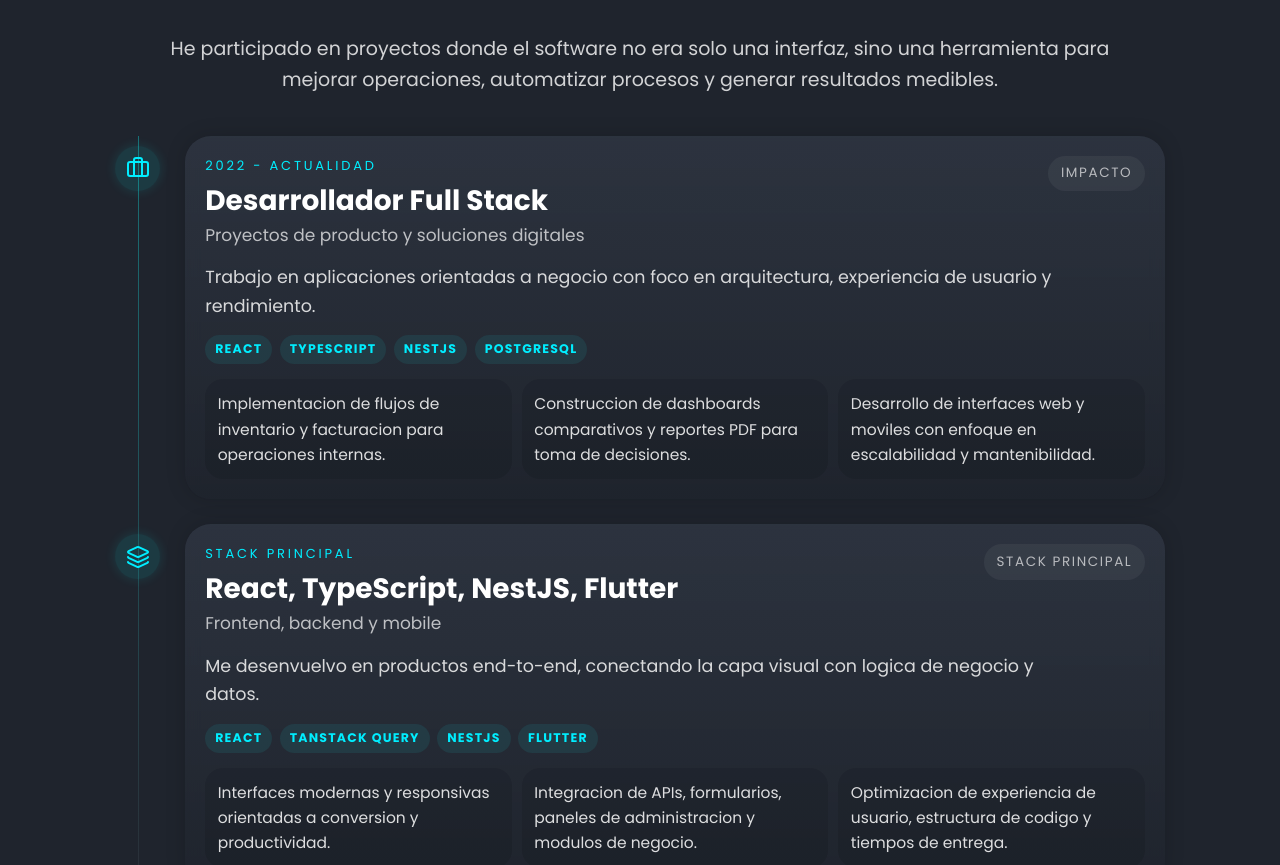
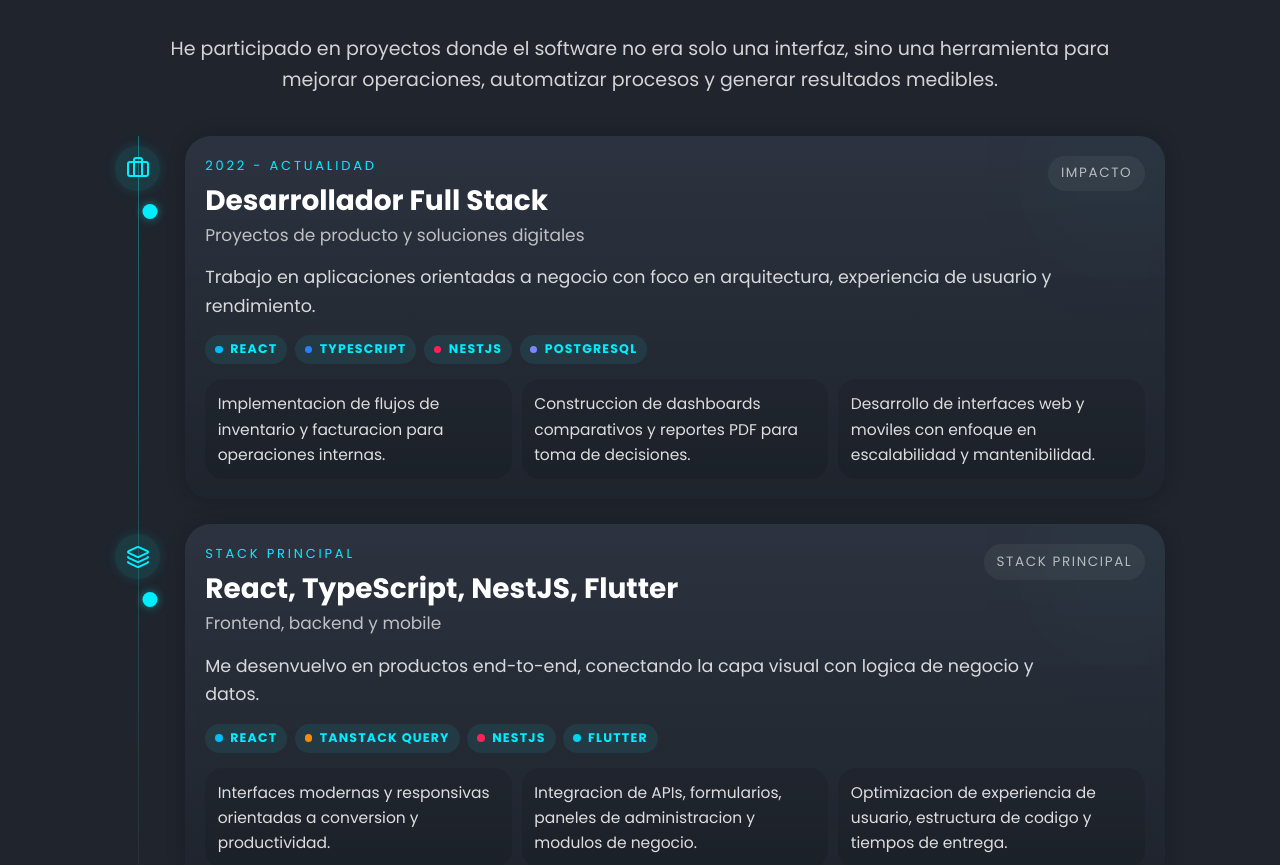
Before and after one commit to LuisAngel016/My-Portfolio, a React (Vite) app: page / in a window 1280 px wide. Shown: the part 2100-2965 px from the top of the page. Built offline with nearby package versions, Linux system fonts and the light colour scheme.

Commit message:
feat: polish experience timeline visuals

```diff
--- a/src/components/Experience.tsx
+++ b/src/components/Experience.tsx
@@ -7,6 +7,15 @@ const icons = [
     <Layers3 key="layers" size={24} />,
     <ChartNoAxesCombined key="chart" size={24} />
 ];
+
+const techAccent: Record<string, string> = {
+    React: 'bg-sky-400',
+    TypeScript: 'bg-blue-500',
+    NestJS: 'bg-rose-500',
+    PostgreSQL: 'bg-indigo-400',
+    Flutter: 'bg-cyan-400',
+    'TanStack Query': 'bg-orange-400'
+};
 
 type ExperienceItemData = {
     period: string;
@@ -26,11 +35,15 @@ const ExperienceItem = ({ item, index }: { item: ExperienceItemData; index: numb
             ref={ref}
             className={`relative md:pl-28 transition-all duration-700 ease-out ${isVisible ? 'translate-y-0 opacity-100' : 'translate-y-12 opacity-0'}`}
         >
-            <div className="absolute left-0 top-4 hidden h-18 w-18 items-center justify-center rounded-full border border-[var(--main-color)]/35 bg-[rgba(14,255,255,0.1)] text-[var(--main-color)] shadow-[0_0_1.2rem_rgba(14,255,255,0.12)] md:flex">
+            <div className={`absolute left-0 top-4 hidden h-18 w-18 items-center justify-center rounded-full border border-[var(--main-color)]/35 bg-[rgba(14,255,255,0.1)] text-[var(--main-color)] shadow-[0_0_1.2rem_rgba(14,255,255,0.12)] md:flex transition-all duration-700 ${isVisible ? 'scale-100 opacity-100' : 'scale-75 opacity-0'}`}>
                 {icons[index % icons.length]}
             </div>
 
-            <div className="rounded-[2.6rem] border border-white/10 bg-[linear-gradient(180deg,rgba(50,57,70,0.72),rgba(31,36,45,0.88))] p-8 shadow-[0_0_2rem_rgba(0,0,0,0.16)] backdrop-blur-sm transition-transform duration-500 hover:-translate-y-1">
+            <div className={`absolute left-[3.5rem] top-[6.8rem] hidden h-6 w-6 -translate-x-1/2 rounded-full border-4 border-[var(--bg-color)] bg-[var(--main-color)] shadow-[0_0_1rem_rgba(14,255,255,0.45)] md:block transition-all duration-700 ${isVisible ? 'scale-100 opacity-100' : 'scale-50 opacity-0'}`} />
+
+            <div className="relative overflow-hidden rounded-[2.6rem] border border-white/10 bg-[linear-gradient(180deg,rgba(50,57,70,0.72),rgba(31,36,45,0.88))] p-8 shadow-[0_0_2rem_rgba(0,0,0,0.16)] backdrop-blur-sm transition-transform duration-500 hover:-translate-y-1">
+                <div className="absolute right-0 top-0 h-36 w-36 rounded-full bg-[rgba(14,255,255,0.08)] blur-3xl" />
+
                 <div className="mb-6 flex flex-col gap-3 md:flex-row md:items-start md:justify-between">
                     <div>
                         <p className="text-[1.3rem] uppercase tracking-[0.28rem] text-[var(--main-color)]">{item.period}</p>
@@ -51,8 +64,9 @@ const ExperienceItem = ({ item, index }: { item: ExperienceItemData; index: numb
                     {item.stack.map((tech) => (
                         <span
                             key={tech}
-                            className="rounded-full border border-[var(--main-color)]/20 bg-[rgba(14,255,255,0.08)] px-4 py-2 text-[1.25rem] font-semibold uppercase tracking-[0.12rem] text-[var(--main-color)]"
+                            className="inline-flex items-center gap-3 rounded-full border border-[var(--main-color)]/20 bg-[rgba(14,255,255,0.08)] px-4 py-2 text-[1.25rem] font-semibold uppercase tracking-[0.12rem] text-[var(--main-color)] transition-all duration-300 hover:-translate-y-0.5 hover:border-[var(--main-color)]/40 hover:bg-[rgba(14,255,255,0.14)]"
                         >
+                            <span className={`h-3 w-3 rounded-full ${techAccent[tech] ?? 'bg-[var(--main-color)]'}`} />
                             {tech}
                         </span>
                     ))}
```
Also changed, not shown: public/images/portfolio-banner.svg.
